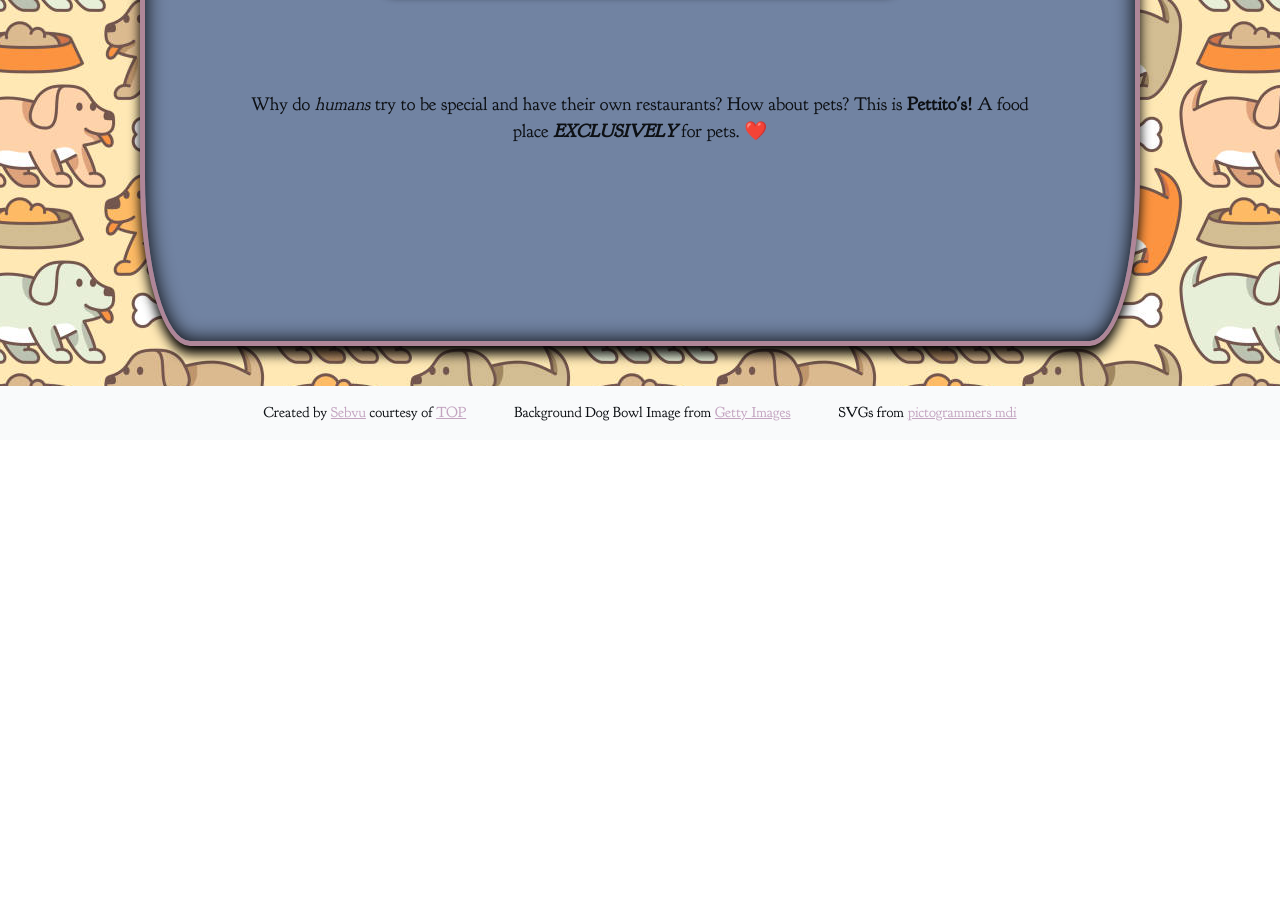
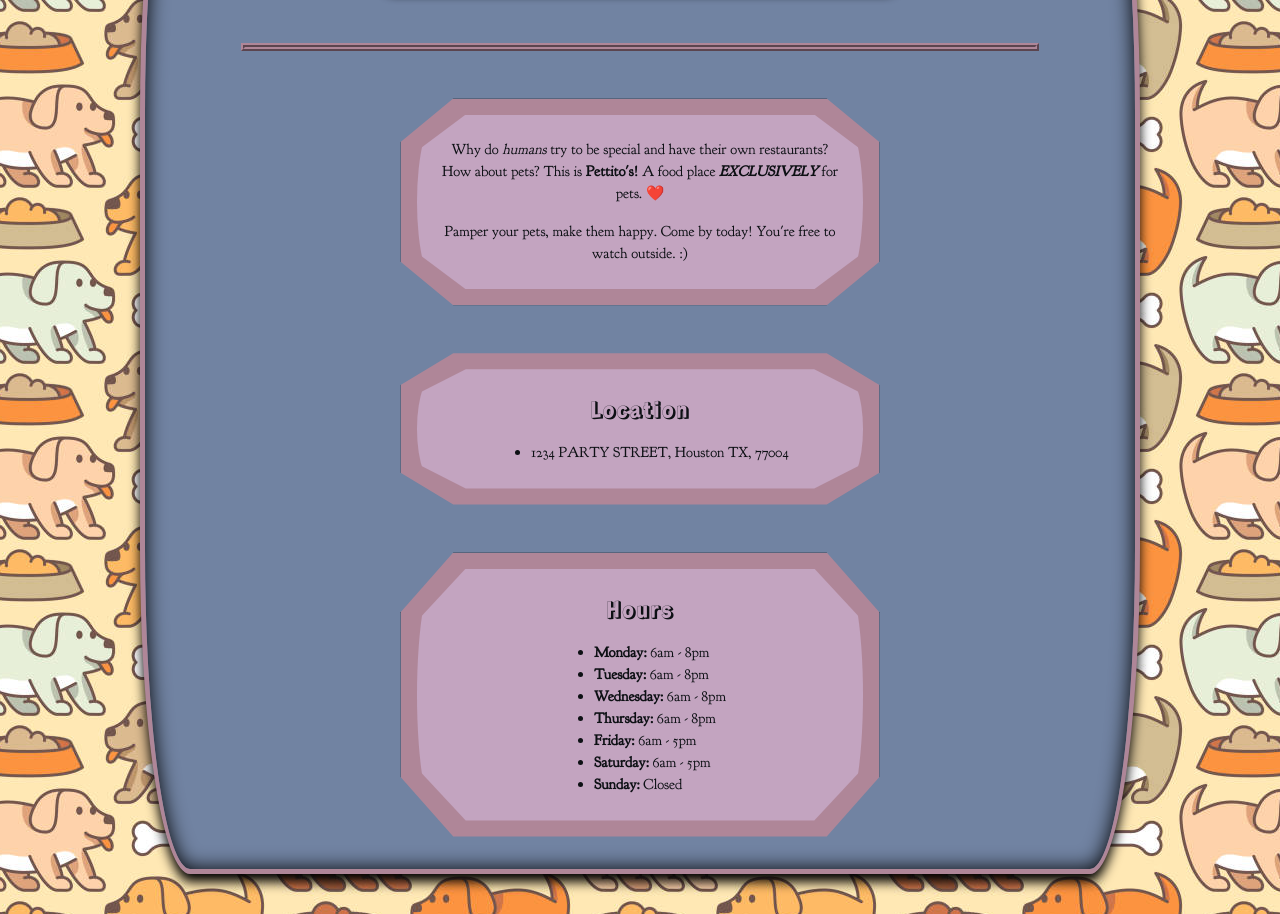
Before and after one commit to sebvu/top-restaurant-page, a website built with webpack: page src/template.html in a window 1280 px wide. Shown: the part 360-1274 px from the top of the page. Before the commit the page ends 800 px from the top, so only its background shows below. Built offline with nearby package versions, Linux system fonts and the light colour scheme.

Commit message:
feat: Create home page

```diff
--- a/src/styles/styles.css
+++ b/src/styles/styles.css
@@ -18,6 +18,8 @@ body {
   gap: 2.5rem;
 
   background: center url(../assets/images/pet-background.png) repeat;
+
+  position: relative;
 }
 
 /* ================ */
@@ -36,6 +38,9 @@ body {
   box-shadow: 0px 10px 25px 20px var(--background-color);
   background-color: var(--background-color);
   color: var(--text-color);
+
+  position: sticky;
+  top: 0;
 }
 
 .header__item {
@@ -138,7 +143,7 @@ body {
   flex-direction: column;
   justify-content: flex-start;
   align-items: center;
-  gap: 6rem;
+  gap: 3rem;
 
   width: clamp(1000px, 50vw, 600px);
   padding: 6rem 6rem 2rem;
@@ -151,6 +156,12 @@ body {
   box-shadow:
     0 8px 12px black,
     inset 0 0 20px black;
+}
+
+.content__hr {
+  border: 4px ridge var(--accent-color);
+
+  align-self: stretch;
 }
 
 .content__header {
@@ -178,6 +189,10 @@ body {
 
 .content__main {
   flex: auto;
+  align-self: stretch;
+}
+
+.main {
   display: flex;
   flex-direction: column;
   justify-content: flex-start;
@@ -185,12 +200,50 @@ body {
   gap: 3rem;
 }
 
-.main {
-  align-self: stretch;
+.main__paragraph {
+  text-align: center;
 }
 
-.main__paragraph {
-  text-align: center;
+.main__container-outer,
+.main__container-inner {
+  clip-path: polygon(
+    0 21%,
+    11% 0,
+    89% 0,
+    100% 21%,
+    100% 79%,
+    89% 100%,
+    11% 100%,
+    0 79%
+  );
+}
+
+.main__container-header {
+  font-size: calc(var(--size) * 1.5);
+}
+
+.main__container-outer {
+  padding: 1rem;
+
+  background-color: var(--accent-color);
+
+  box-shadow: 0 0 8px black;
+
+  width: 60%;
+}
+
+.main__container-inner {
+  display: flex;
+  flex-direction: column;
+  justify-content: center;
+  align-items: center;
+  gap: 1rem;
+
+  padding: 1.5rem 1rem;
+
+  background-color: var(--secondary-color);
+
+  border-radius: 5% / 50%;
 }
 
 /* ================ */
--- a/src/template.html
+++ b/src/template.html
@@ -63,12 +63,45 @@
           <strong>FOOD!!!</strong> 🫪
         </p>
       </hgroup>
-      <div class="content__main main --context-xs">
-        <p class="main__paragraph _text _text--normal-font">
-          Why do <em>humans</em> try to be special and have their own
-          restaurants? How about pets? This is <strong>Pettito's!</strong> A
-          food place <strong><em>EXCLUSIVELY</em></strong> for pets. ❤️
-        </p>
+      <hr class="content__hr" />
+      <div class="content__main main --context-xxs">
+        <div class="main__container-outer">
+          <div class="main__container-inner">
+            <p class="main__paragraph _text _text--normal-font">
+              Why do <em>humans</em> try to be special and have their own
+              restaurants? How about pets? This is <strong>Pettito's!</strong> A
+              food place <strong><em>EXCLUSIVELY</em></strong> for pets. ❤️
+            </p>
+            <p class="main__paragraph _text _text--normal-font">
+              Pamper your pets, make them happy. Come by today! You're free to
+              watch outside. :)
+            </p>
+          </div>
+        </div>
+        <div class="main__container-outer">
+          <div class="main__container-inner _text _text--normal-font">
+            <p class="main__container-header _text _text--header-font">
+              Location
+            </p>
+            <ul class="main__list">
+              <li>1234 PARTY STREET, Houston TX, 77004</li>
+            </ul>
+          </div>
+        </div>
+        <div class="main__container-outer">
+          <div class="main__container-inner _text _text--normal-font">
+            <p class="main__container-header _text _text--header-font">Hours</p>
+            <ul class="main__list">
+              <li><strong>Monday:</strong> 6am - 8pm</li>
+              <li><strong>Tuesday:</strong> 6am - 8pm</li>
+              <li><strong>Wednesday:</strong> 6am - 8pm</li>
+              <li><strong>Thursday:</strong> 6am - 8pm</li>
+              <li><strong>Friday:</strong> 6am - 5pm</li>
+              <li><strong>Saturday:</strong> 6am - 5pm</li>
+              <li><strong>Sunday:</strong> Closed</li>
+            </ul>
+          </div>
+        </div>
       </div>
     </div>
     <!-------------------->
```
